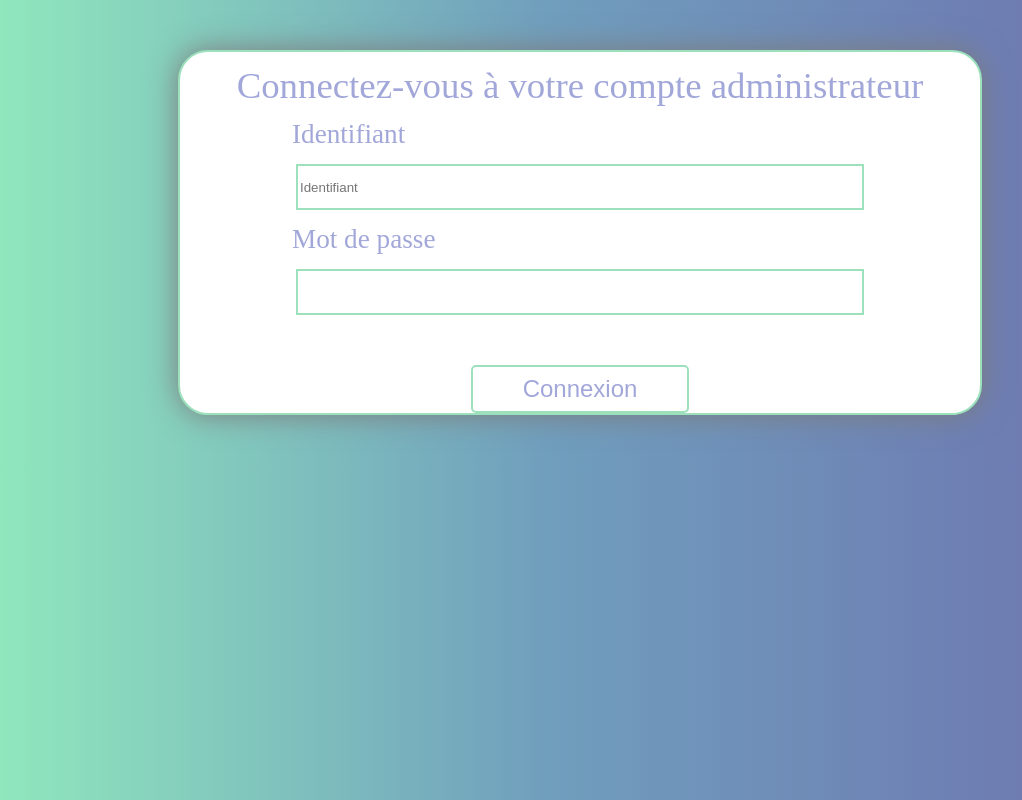
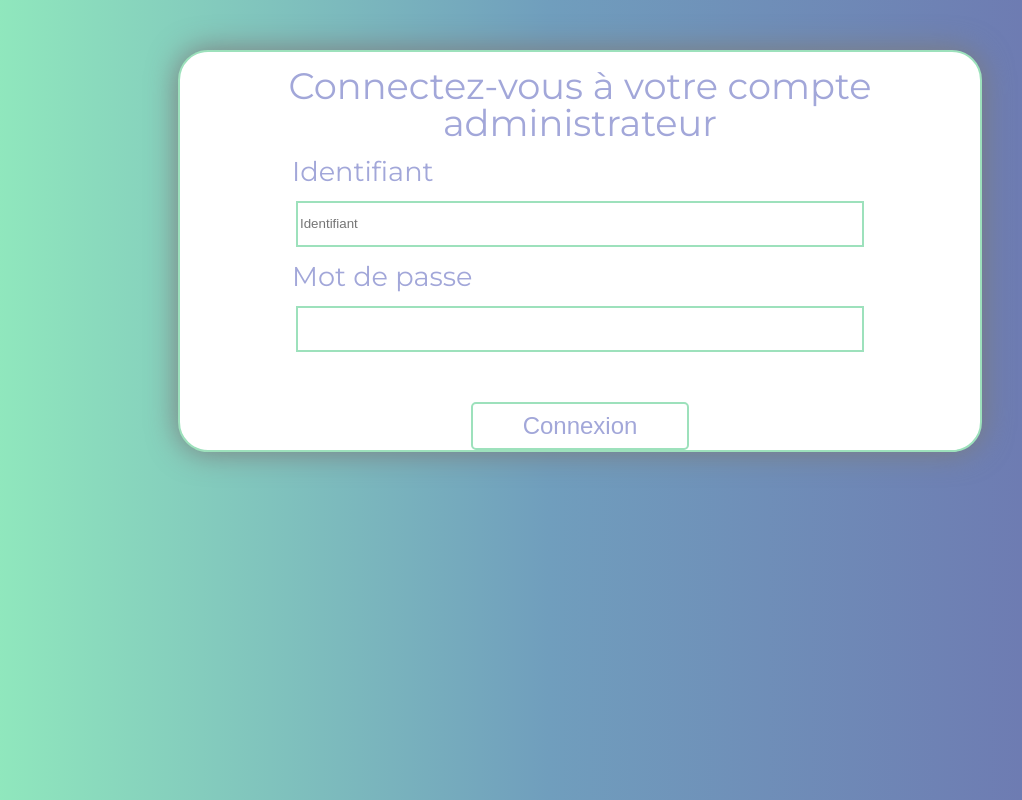
Before and after one commit to Amberieu-2022/Xhesika-Tiff-Lilian, a PHP site: page /php/admin/index.php in a window 1280 px wide. Shown: the whole page, without its empty margins (60-1082 px from the left). Run offline with PHP 8.4, Linux system fonts and the light colour scheme.

Commit message:
reset v2

```diff
--- a/admin/index.php
+++ b/admin/index.php
@@ -35,6 +35,10 @@ if (isset($_POST['login_admin'])) {
     <meta charset="UTF-8">
     <meta http-equiv="X-UA-Compatible" content="IE=edge">
     <meta name="viewport" content="width=device-width, initial-scale=1.0">
+    <link rel="preconnect" href="https://fonts.googleapis.com">
+    <link rel="preconnect" href="https://fonts.gstatic.com" crossorigin>
+    <link href="https://fonts.googleapis.com/css2?family=Cinzel:wght@400;500;600&family=Montserrat:wght@100;200;300;400&family=Roboto+Slab:wght@100;200;300;400;500;600&display=swap" rel="stylesheet">
+    <link rel="icon" size="16x16" type="image/png" href="../templates/img/icon/icon.png">
     <link rel="stylesheet" href="../templates/css/style-admin.css">
     <title>Connexion admin</title>
 </head>
```
